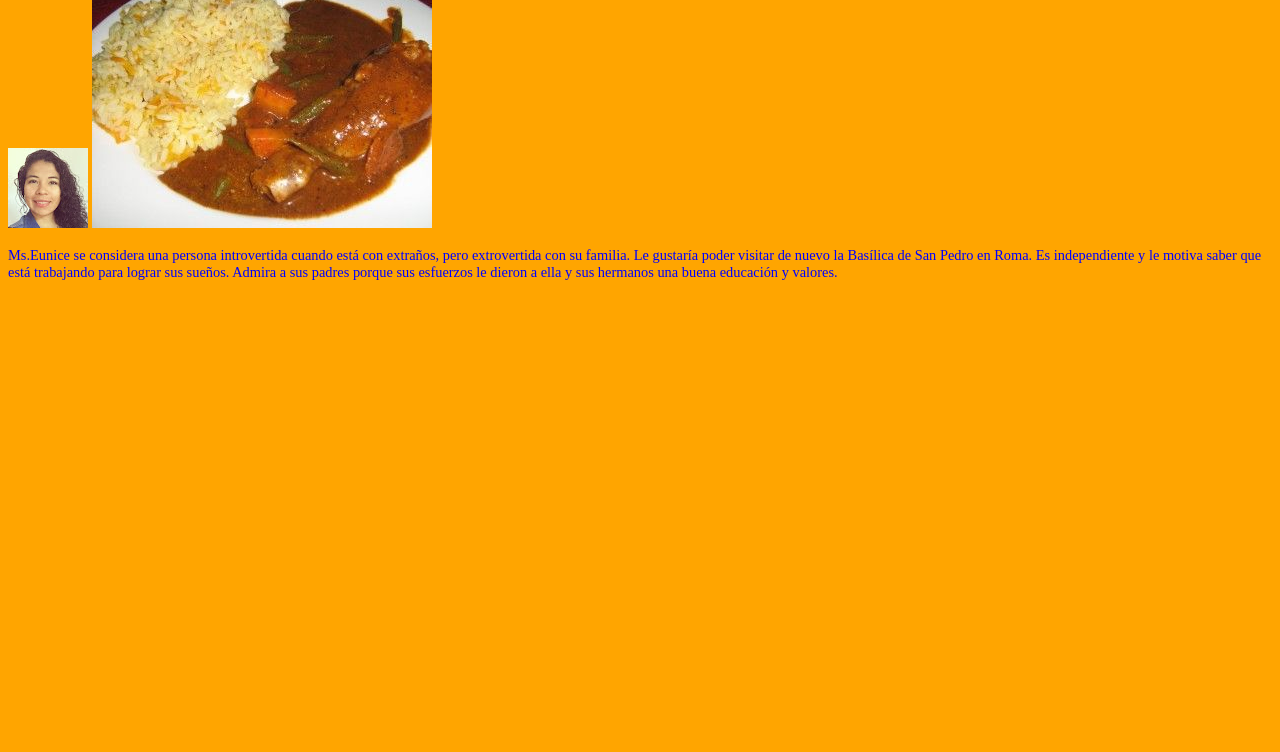
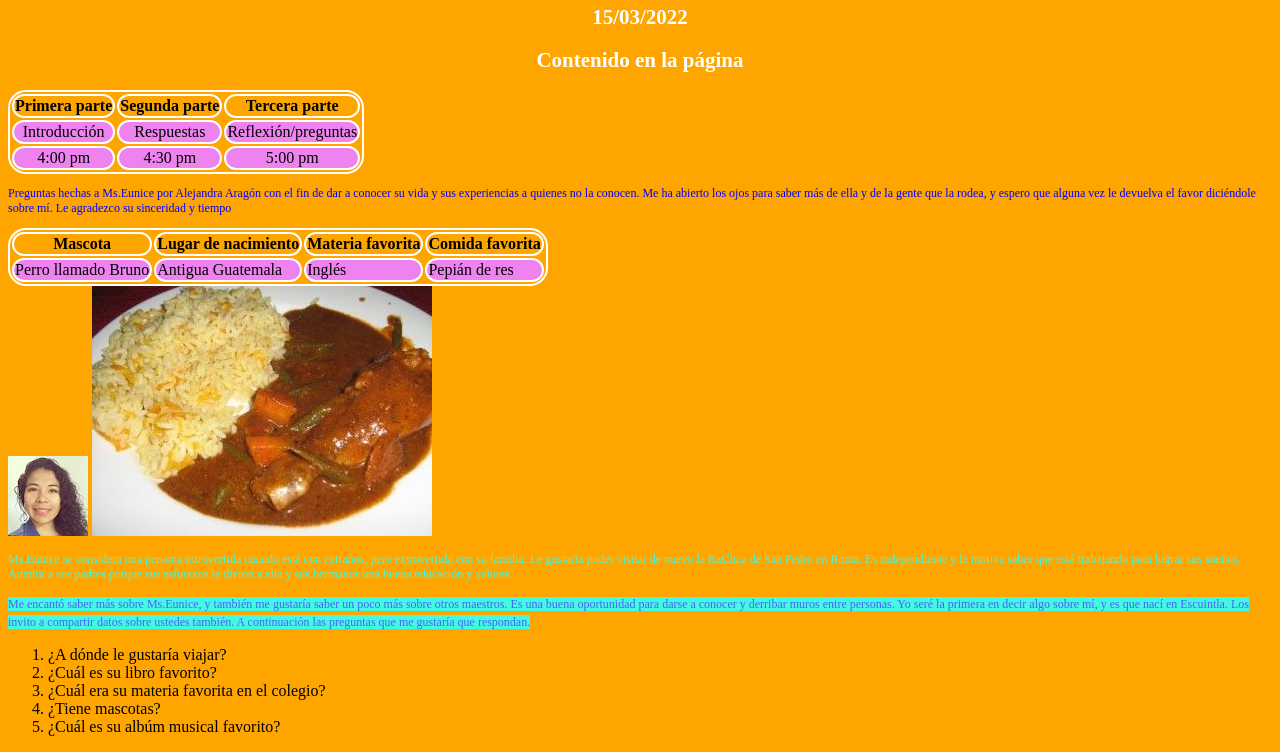
Before and after one commit to Ale10th/BiografiaAIS, a plain HTML site: page index.html in a window 1280 px wide. Shown: the part 181-933 px from the top of the page. Before the commit the page ends 800 px from the top, so only its background shows below. Drawn offline with Linux system fonts and the light colour scheme.

Commit message:
Update index.html

```diff
--- a/index.html
+++ b/index.html
@@ -3,11 +3,17 @@
 <head>
 <style>
 h1{font-size: 190%}
-p{font-size:90%}
+h2{font-size:21px}
+h2{color:white}
+h2{text-align:center}
+p{font-size:12px}
 table, th, td {
-  border: 4px solid white;
-  border-collapse: collapse;
+  border: 2px solid white;
+  border-radius: 18px;
 }
+td{background-color:violet}
+p3{color:#4465F9}
+p3{font-size:12px}
 
 </style>
 <title>BiografiaAIS Alejandra Aragón</title>
@@ -15,7 +21,30 @@ table, th, td {
 <body style="background-color:orange">
 
 <h1 style="text-align:center;">Biografía de Ms.Eunice Bejarano</h1>
-<p style="background-color:white">Preguntas hechas a Ms.Eunice por Alejandra Aragón</p>
+<h1 style="text-align:center;">Proyecto final</h1>
+<h1 style="text-align:center;">Clase de tecnología</h1>
+<h2>15/03/2022</h2>
+<h2> Contenido en la página</h2>
+<table style="text-align:center;">
+	<tr>
+   	 <th>Primera parte</th>
+   	 <th>Segunda parte</th>
+   	 <th>Tercera parte</th>
+	</tr>
+
+    <tr>
+    <td>Introducción</td>
+    <td>Respuestas</td>
+    <td>Reflexión/preguntas</td>
+    </tr>
+
+    <tr>
+    <td>4:00 pm</td>
+    <td>4:30 pm</td>
+    <td>5:00 pm</td>
+    </tr>
+</table>
+<p style="color:blue">Preguntas hechas a Ms.Eunice por Alejandra Aragón con el fin de dar a conocer su vida y sus experiencias a quienes no la conocen. Me ha abierto los ojos para saber más de ella y de la gente que la rodea, y espero que alguna vez le devuelva el favor diciéndole sobre mí. Le agradezco su sinceridad y tiempo </p>
 <table>
 	<tr>
    	 <th>Mascota</th>
@@ -34,7 +63,16 @@ table, th, td {
 	<img src="Pictures/foto ms eunice.jpg" alt="Ms. Eunice">
 	<img src="Pictures/pepian de res.jpg" alt="Pepián">
 
-<p style="color:blue">Ms.Eunice se considera una persona introvertida cuando está con extraños, pero extrovertida con su familia. Le gustaría poder visitar de nuevo la Basílica de San Pedro en Roma. Es independiente y le motiva saber que está trabajando para lograr sus sueños. Admira a sus padres porque sus esfuerzos le dieron a ella y sus hermanos una buena educación y valores.
+<p style="color:#44F9E2">Ms.Eunice se considera una persona introvertida cuando está con extraños, pero extrovertida con su familia. Le gustaría poder visitar de nuevo la Basílica de San Pedro en Roma. Es independiente y le motiva saber que está trabajando para lograr sus sueños. Admira a sus padres porque sus esfuerzos le dieron a ella y sus hermanos una buena educación y valores.
 </p>
+<p3 style="background-color:#44F9E2"> Me encantó saber más sobre Ms.Eunice, y también me gustaría saber un poco más sobre otros maestros. Es una buena oportunidad para darse a conocer y derribar muros entre personas. Yo seré la primera en decir algo sobre mí, y es que nací en Escuintla. Los invito a compartir datos sobre ustedes también. A continuación las preguntas que me gustaría que respondan.
+</p3>
+<ol>
+<li>¿A dónde le gustaría viajar?</li>
+<li>¿Cuál es su libro favorito?</li>
+<li>¿Cuál era su materia favorita en el colegio?</li>
+<li>¿Tiene mascotas?</li>
+<li>¿Cuál es su albúm musical favorito?</li>
+</ol>
 </body>
 </html>
```
